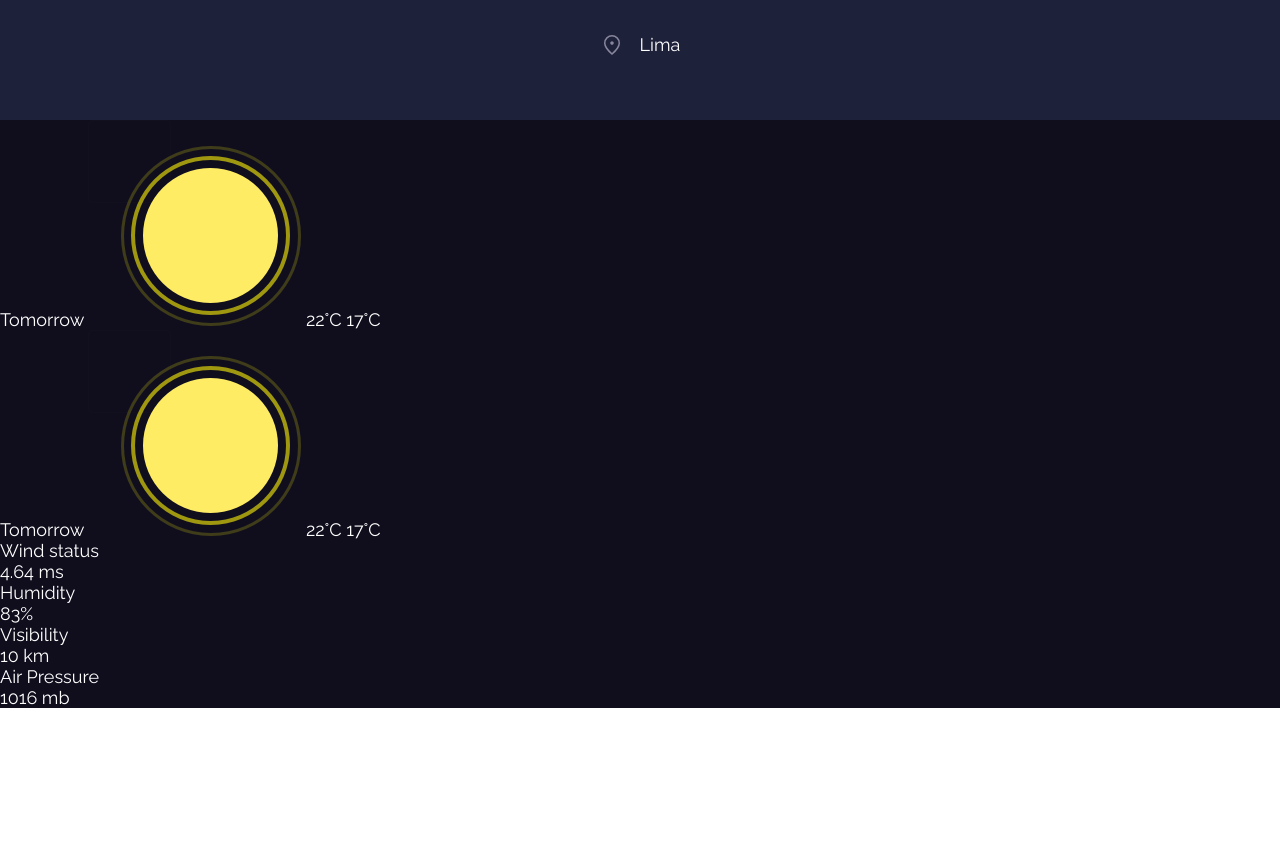
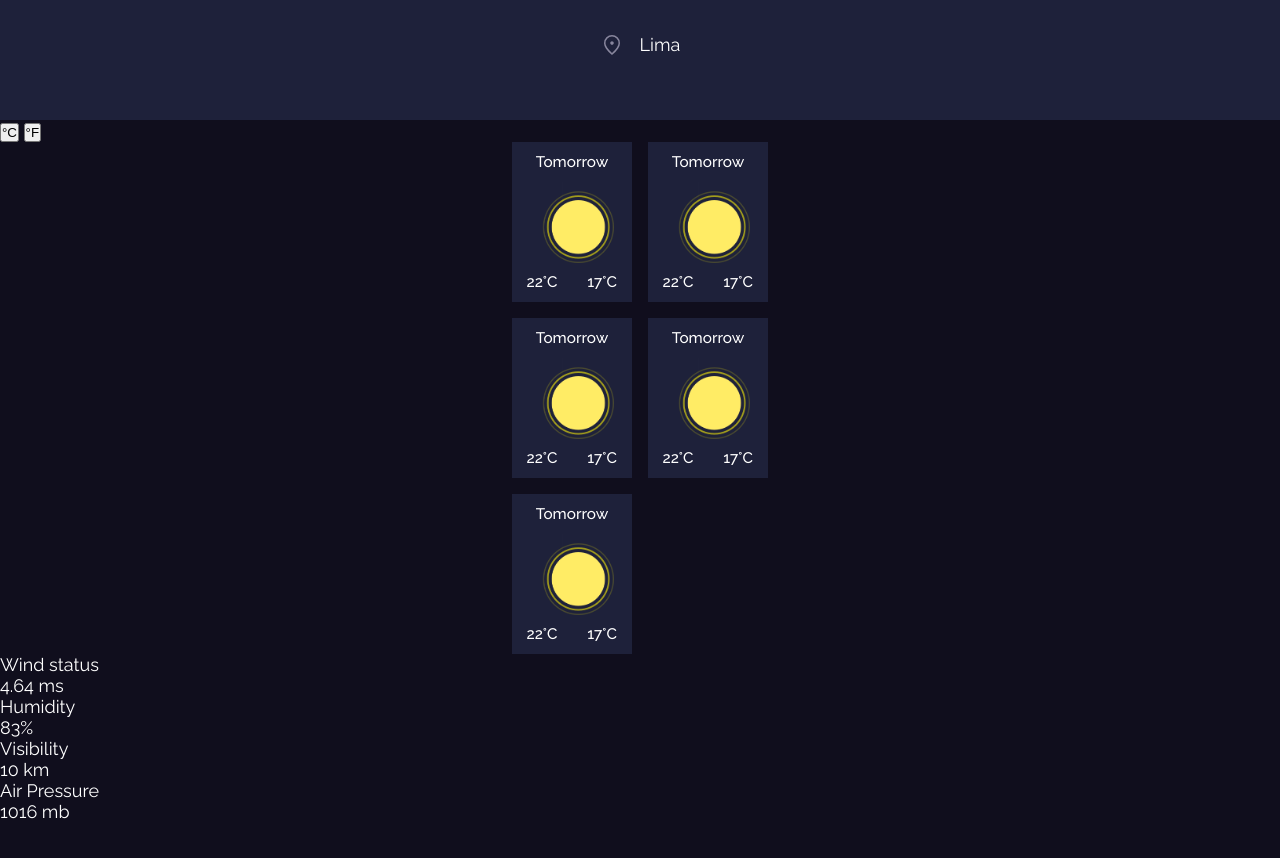
Before and after one commit to harold2001/weatherapp, a website built with Vite: page src/index.html in a window 1280 px wide. Shown: the part 680-1538 px from the top of the page. Before the commit the page ends 1388 px from the top, so only its background shows below. Built offline with nearby package versions, Linux system fonts and the light colour scheme.

Commit message:
forecast cards finished

```diff
--- a/src/css/style.css
+++ b/src/css/style.css
@@ -10,7 +10,7 @@
 
   /* sizes */
   --font-base: 18px;
-  --small-font: 0.8em;
+  --small-font: 0.85em;
   --large-font: 1.5em;
   --very-large-font: 6em;
 }
@@ -29,8 +29,7 @@ body {
 }
 
 img {
-  width: auto;
-  height: 100%;
+  max-width: 100%;
 }
 
 /* Sidebar */
@@ -83,8 +82,12 @@ img {
   cursor: pointer;
 }
 
+#btn-location > img {
+  height: 100%;
+}
+
 #current-img-container {
-  padding: 1.2rem 0;
+  padding: 1rem 0;
   grid-column: 1/3;
   grid-row: 2/3;
   width: 100%;
@@ -160,4 +163,50 @@ img {
 /* Forecast */
 #forecast {
   background-color: var(--secondary-color);
+  min-height: 100vh;
 }
+
+#forecast-cards {
+  display: grid;
+  grid-template-columns: repeat(2, 1fr);
+  grid-template-rows: repeat(3, 1fr);
+  width: fit-content;
+  margin: auto;
+  align-items: center;
+  justify-items: center;
+  gap: 1rem;
+}
+
+.forecast-card {
+  height: 160px;
+  width: 120px;
+  background-color: var(--primary-color);
+  display: grid;
+  grid-template-columns: repeat(2, 1fr);
+  grid-template-rows: repeat(3, 1fr);
+  justify-items: center;
+  align-items: center;
+  font-weight: 500;
+  font-size: var(--small-font);
+}
+
+.forecast-card > span:nth-child(1) {
+  grid-column: 1/3;
+  grid-row: 1/2;
+}
+
+.forecast-card > img {
+  grid-column: 1/3;
+  grid-row: 2/3;
+  width: 70%;
+}
+
+.forecast-card > span:nth-child(3) {
+  grid-column: 1/2;
+  grid-row: 3/4;
+}
+
+.forecast-card > span:nth-child(4) {
+  grid-column: 2/3;
+  grid-row: 3/4;
+}
--- a/src/index.html
+++ b/src/index.html
@@ -52,7 +52,29 @@
       </div>
     </section>
     <section id="forecast">
+      <div id="forecast-temperature-btns">
+        <button>°C</button>
+        <button>°F</button>
+      </div>
       <div id="forecast-cards">
+        <div class="forecast-card">
+          <span>Tomorrow</span>
+          <img src="/images/weather/01d.png" alt="Weather icon" />
+          <span>22°C</span>
+          <span>17°C</span>
+        </div>
+        <div class="forecast-card">
+          <span>Tomorrow</span>
+          <img src="/images/weather/01d.png" alt="Weather icon" />
+          <span>22°C</span>
+          <span>17°C</span>
+        </div>
+        <div class="forecast-card">
+          <span>Tomorrow</span>
+          <img src="/images/weather/01d.png" alt="Weather icon" />
+          <span>22°C</span>
+          <span>17°C</span>
+        </div>
         <div class="forecast-card">
           <span>Tomorrow</span>
           <img src="/images/weather/01d.png" alt="Weather icon" />
```
